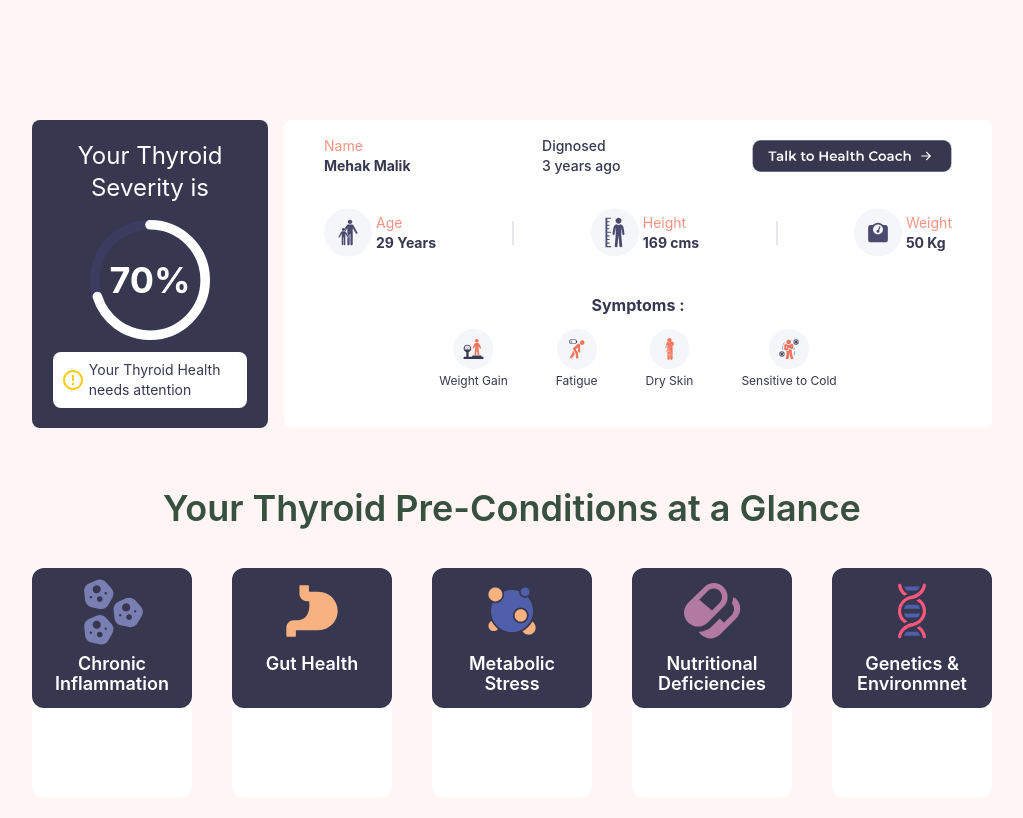
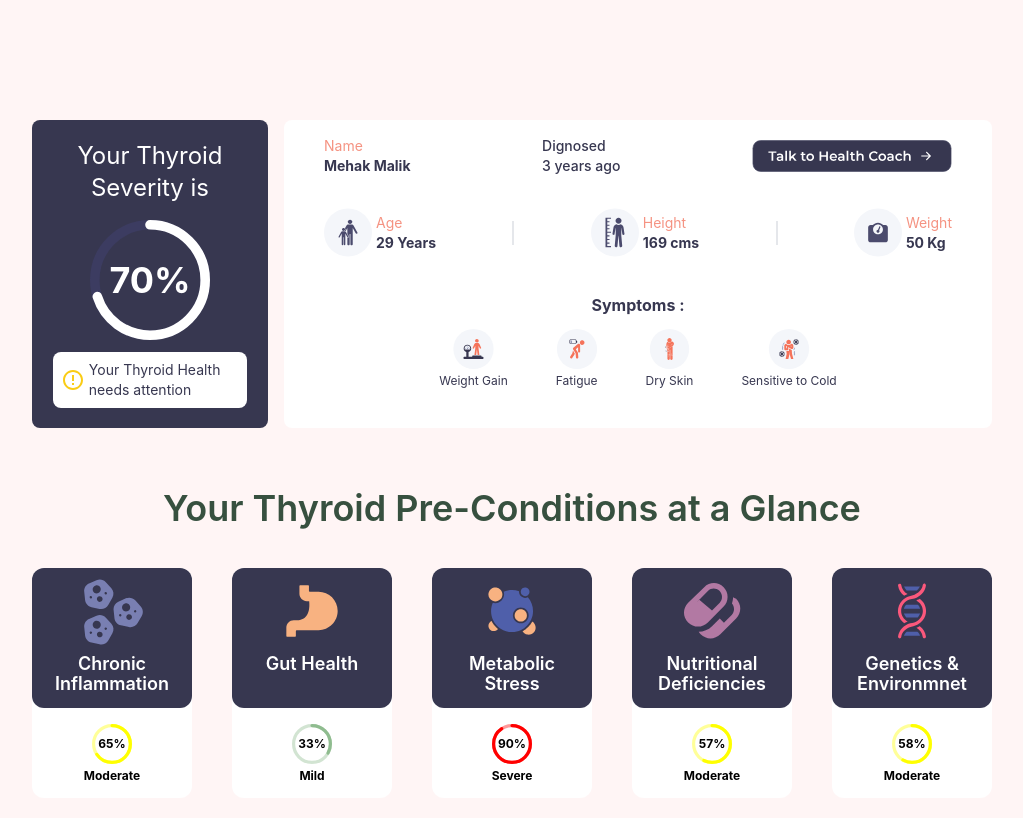
Before and after one commit to laskaramaan/Uvi-health-task, a React (Create React App) app: page / in a window 1280 px wide. Shown: the top 818 px of the page, without its empty margins (128-1151 px from the left). Built offline with nearby package versions, Linux system fonts and the light colour scheme.

Commit message:
Condition lower part

```diff
--- a/src/components/Card.jsx
+++ b/src/components/Card.jsx
@@ -7,13 +7,33 @@ function Card({ items }) {
     return (
         <>
             <div className="flex md:flex-col md:items-center gap-4 w-full md:w-auto md:h-[230px] bg-white  rounded-xl ">
-                {/* Condition upper part */}
+                {/* Conditions upper part */}
                 <div
                     className=" h-[140px] w-[230px] md:w-[120px] xl:w-[160px] py-2 font-semibold p-2 bg-[#373750] text-white text-lg leading-5
                  flex flex-col items-center gap-2 rounded-xl"
                 >
                     <img src={items.img} className="w-[70px]" />
                     <p className="text-center">{items.title}</p>
+                </div>
+
+                {/* Conditions lower part */}
+                <div className="flex flex-col w-full items-center gap-1  justify-center">
+                    <div className="w-[40px]">
+                        <CircularProgressbarWithChildren
+                            value={items.value}
+                            styles={{
+                                path: {
+                                    stroke: `${items.strokes}`,
+                                },
+                                trail: {
+                                    stroke: `${items.trails}`,
+                                },
+                            }}
+                        >
+                            <p className="text-black text-xs font-bold">{items.value}%</p>
+                        </CircularProgressbarWithChildren>
+                    </div>
+                    <p className="font-bold text-xs">{items.msg}</p>
                 </div>
 
 
```
